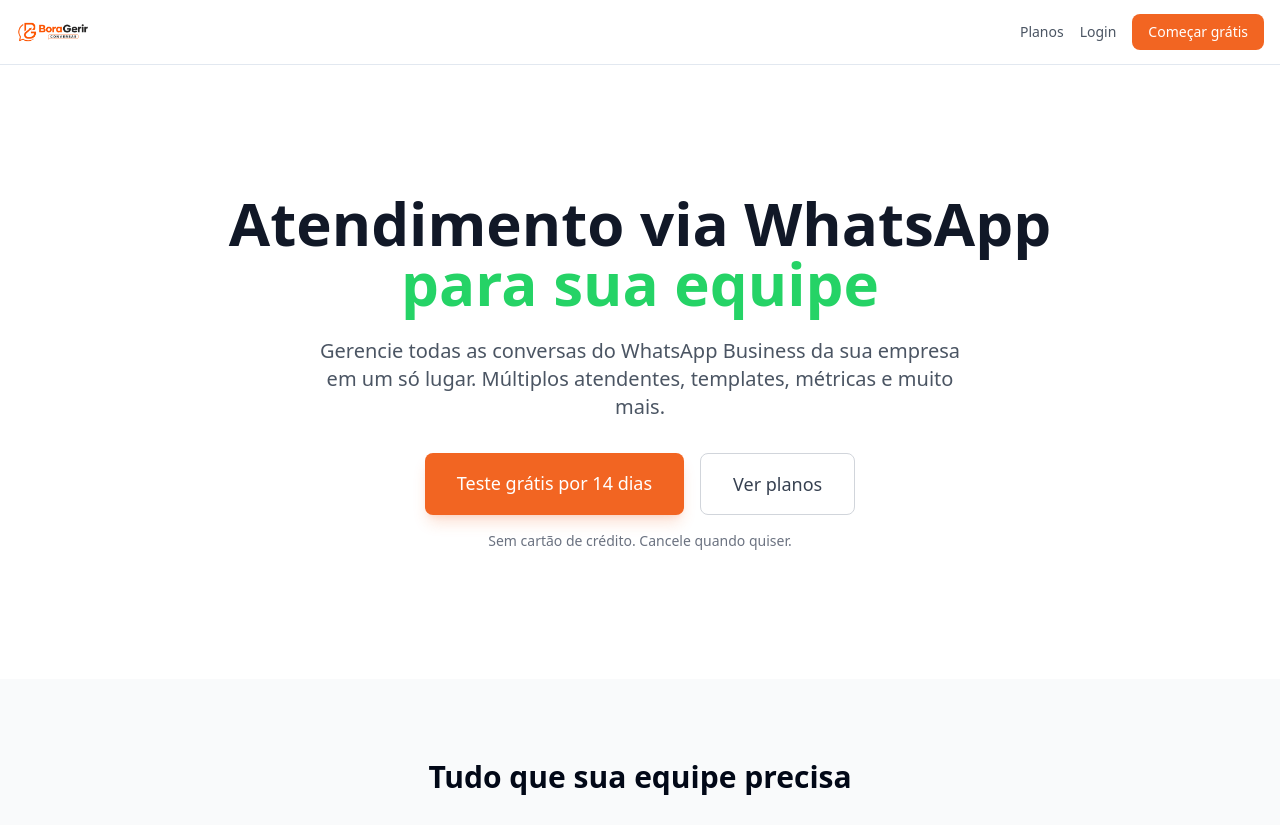
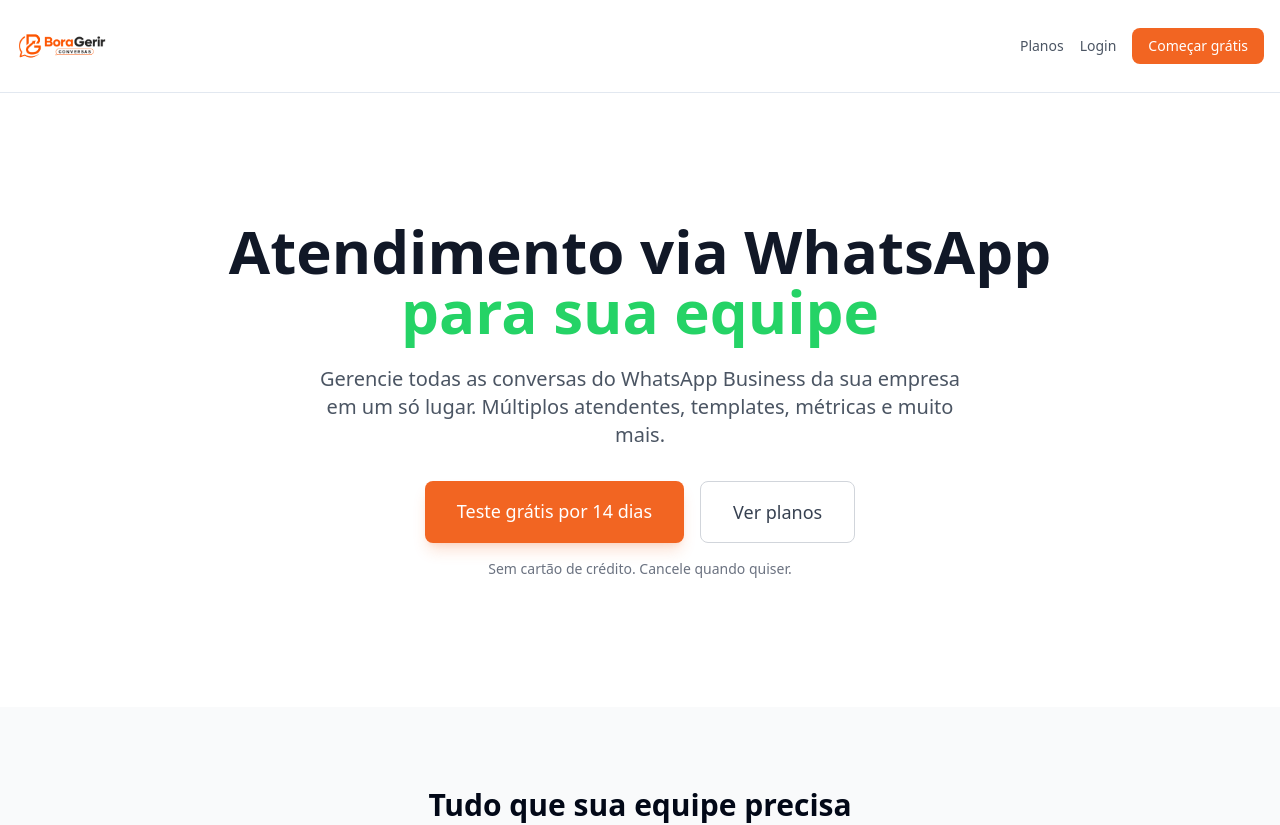
Before and after one commit to joaovcantuaria/whatsapp-attendant, a Next.js app: page / in a window 1280 px wide. Shown: the top 825 px of the page. Built offline with nearby package versions, Linux system fonts and the light colour scheme.

Commit message:
fix: large visible logo using plain img tag with inline 60px height

```diff
--- a/app/(auth)/login/page.tsx
+++ b/app/(auth)/login/page.tsx
@@ -2,7 +2,6 @@
 
 import { useState } from 'react'
 import { useRouter } from 'next/navigation'
-import Image from 'next/image'
 import { createClient } from '@/lib/supabase'
 import { Button } from '@/components/ui/button'
 import { Input } from '@/components/ui/input'
@@ -65,7 +64,8 @@ export default function LoginPage() {
       <Card className="w-full max-w-md">
         <CardHeader className="text-center">
           <div className="flex justify-center mb-4">
-            <Image src="/logo.png" alt="BoraGerir Conversas" width={160} height={40} className="h-12 w-auto" />
+            {/* eslint-disable-next-line @next/next/no-img-element */}
+            <img src="/logo.png" alt="BoraGerir Conversas" style={{ height: '60px' }} />
           </div>
           <CardTitle className="text-2xl">Login</CardTitle>
           <CardDescription>Entre com suas credenciais para acessar o sistema</CardDescription>
--- a/app/(auth)/register/page.tsx
+++ b/app/(auth)/register/page.tsx
@@ -2,7 +2,6 @@
 
 import { useState } from 'react'
 import { useRouter } from 'next/navigation'
-import Image from 'next/image'
 import { createClient } from '@/lib/supabase'
 import { Button } from '@/components/ui/button'
 import { Input } from '@/components/ui/input'
@@ -76,7 +75,8 @@ export default function RegisterPage() {
       <Card className="w-full max-w-md">
         <CardHeader className="text-center">
           <div className="flex justify-center mb-4">
-            <Image src="/logo.png" alt="BoraGerir Conversas" width={160} height={40} className="h-12 w-auto" />
+            {/* eslint-disable-next-line @next/next/no-img-element */}
+            <img src="/logo.png" alt="BoraGerir Conversas" style={{ height: '60px' }} />
           </div>
           <CardTitle className="text-2xl">Criar Conta</CardTitle>
           <CardDescription>
--- a/app/page.tsx
+++ b/app/page.tsx
@@ -1,16 +1,15 @@
 import Link from 'next/link'
-import Image from 'next/image'
 import { MessageCircle, Users, Zap, BarChart3, Clock, Shield, Check } from 'lucide-react'
-import logoImg from './logo.png'
 
 export default function LandingPage() {
   return (
     <div className="min-h-screen bg-white">
       {/* Header */}
       <header className="border-b bg-white/80 backdrop-blur-sm sticky top-0 z-50">
-        <div className="container mx-auto px-4 h-16 flex items-center justify-between">
+        <div className="container mx-auto px-4 py-4 flex items-center justify-between">
           <div className="flex items-center">
-            <Image src={logoImg} alt="BoraGerir Conversas" style={{ height: '48px', width: 'auto' }} priority />
+            {/* eslint-disable-next-line @next/next/no-img-element */}
+            <img src="/logo.png" alt="BoraGerir Conversas" style={{ height: '60px' }} />
           </div>
           <div className="flex items-center gap-4">
             <Link href="/pricing" className="text-sm text-gray-600 hover:text-gray-900">
@@ -139,7 +138,8 @@ export default function LandingPage() {
         <div className="container mx-auto px-4">
           <div className="flex flex-col md:flex-row justify-between items-center gap-4">
             <div className="flex items-center">
-              <Image src={logoImg} alt="BoraGerir Conversas" className="h-10 w-auto" />
+              {/* eslint-disable-next-line @next/next/no-img-element */}
+              <img src="/logo.png" alt="BoraGerir Conversas" style={{ height: '40px' }} />
             </div>
             <div className="flex gap-6 text-sm text-gray-600">
               <Link href="/pricing">Planos</Link>
--- a/app/pricing/page.tsx
+++ b/app/pricing/page.tsx
@@ -1,5 +1,4 @@
 import Link from 'next/link'
-import Image from 'next/image'
 import { Check, Zap } from 'lucide-react'
 
 const plans = [
@@ -51,7 +50,8 @@ export default function PricingPage() {
       <header className="border-b">
         <div className="container mx-auto px-4 h-16 flex items-center justify-between">
           <Link href="/" className="flex items-center">
-            <Image src="/logo.png" alt="BoraGerir Conversas" width={180} height={45} className="h-10 w-auto" />
+            {/* eslint-disable-next-line @next/next/no-img-element */}
+            <img src="/logo.png" alt="BoraGerir Conversas" style={{ height: '50px' }} />
           </Link>
           <div className="flex items-center gap-4">
             <Link href="/login" className="text-sm text-gray-600 hover:text-gray-900">Login</Link>
--- a/components/shared/sidebar.tsx
+++ b/components/shared/sidebar.tsx
@@ -1,7 +1,6 @@
 'use client'
 
 import { usePathname, useRouter } from 'next/navigation'
-import Image from 'next/image'
 import { createClient } from '@/lib/supabase'
 import { useAuthStore } from '@/store/auth-store'
 import { useCompany } from '@/hooks/use-company'
@@ -66,8 +65,10 @@ export function Sidebar() {
       {/* Company Header */}
       <div className="h-16 flex items-center px-3 border-b">
         <div className="flex items-center gap-2 min-w-0">
-          <Image src="/logo.png" alt="BoraGerir" width={120} height={32} className="h-8 w-auto shrink-0 hidden lg:block" />
-          <Image src="/logo.png" alt="BoraGerir" width={32} height={32} className="h-8 w-8 object-contain shrink-0 lg:hidden" />
+          {/* eslint-disable-next-line @next/next/no-img-element */}
+          <img src="/logo.png" alt="BoraGerir" style={{ height: '32px' }} className="shrink-0 hidden lg:block" />
+          {/* eslint-disable-next-line @next/next/no-img-element */}
+          <img src="/logo.png" alt="BoraGerir" style={{ height: '28px', width: '28px', objectFit: 'contain' }} className="shrink-0 lg:hidden" />
           <div className="hidden lg:block min-w-0">
             <p className="font-semibold text-sm truncate">{company?.name || 'BoraGerir'}</p>
             <div className="flex items-center gap-1">
```
Also changed, not shown: app/logo.png (deleted).
